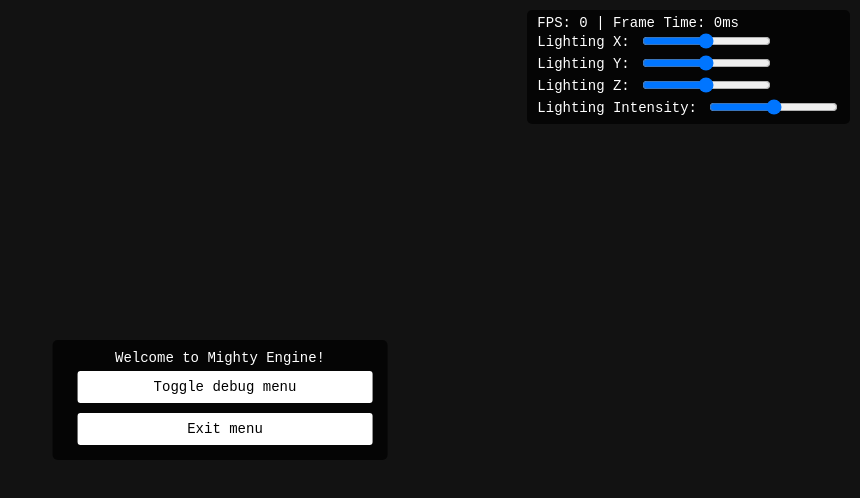
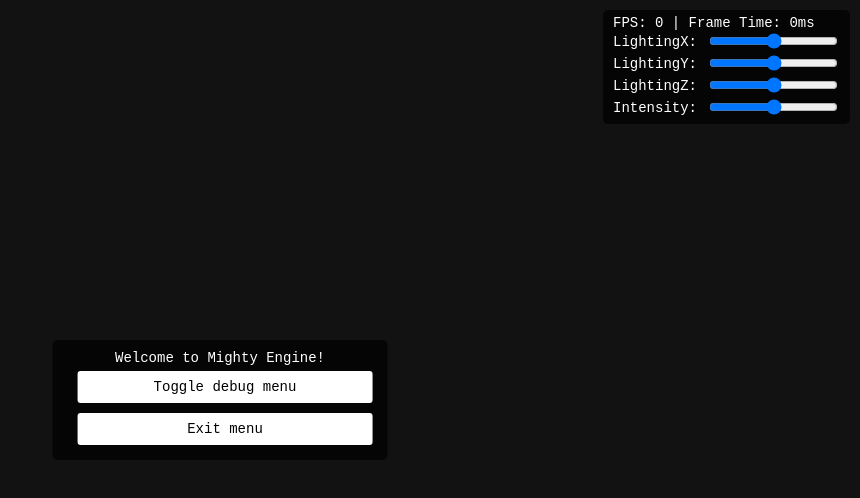
Before and after one commit to h3ck0r/MightyEngine, a website built with Vite: page index.html in a window 1280 px wide. Shown: the whole page, without its empty margins (420-1280 px from the left). Built offline with nearby package versions, Linux system fonts and the light colour scheme.

Commit message:
small adjustments

```diff
--- a/index.html
+++ b/index.html
@@ -21,17 +21,17 @@
                 <span class="no-events">FPS: 0 | Frame Time: 0ms</span>
             </div>
             <div id="input-lighting-x" style="display: flex; gap: 10px; align-items: center;">
-                <span class="no-events">Lighting X:</span>
+                <span class="no-events">LightingX:</span>
                 <div><input type="range" min="0" max="10" /></div>
             </div>
             <div id="input-lighting-y" style="display: flex; gap: 10px; align-items: center;">
-                <span class="no-events">Lighting Y:</span>
+                <span class="no-events">LightingY:</span>
                 <div><input type="range" min="0" max="10" /></div>
             </div><div id="input-lighting-z" style="display: flex; gap: 10px; align-items: center;">
-                <span class="no-events">Lighting Z:</span>
+                <span class="no-events">LightingZ:</span>
                 <div><input type="range" min="0" max="10" /></div>
             </div><div id="input-lighting-w" style="display: flex; gap: 10px; align-items: center;">
-                <span class="no-events">Lighting Intensity:</span>
+                <span class="no-events">Intensity:</span>
                 <div><input type="range" min="0" max="10" /></div>
             </div>
         </div>
--- a/src/engine.js
+++ b/src/engine.js
@@ -119,9 +119,9 @@ export class Engine {
 
             // if (!obj.rotationVelocity) {
             //     obj.rotationVelocity = vec3.fromValues(
-            //         0.0,
-            //         0.005,
-            //         0.0
+            //         (Math.random() - 0.5) * 0.01,
+            //         (Math.random() - 0.5) * 0.01,
+            //         (Math.random() - 0.5) * 0.01,
             //     );
             // }
 
```
